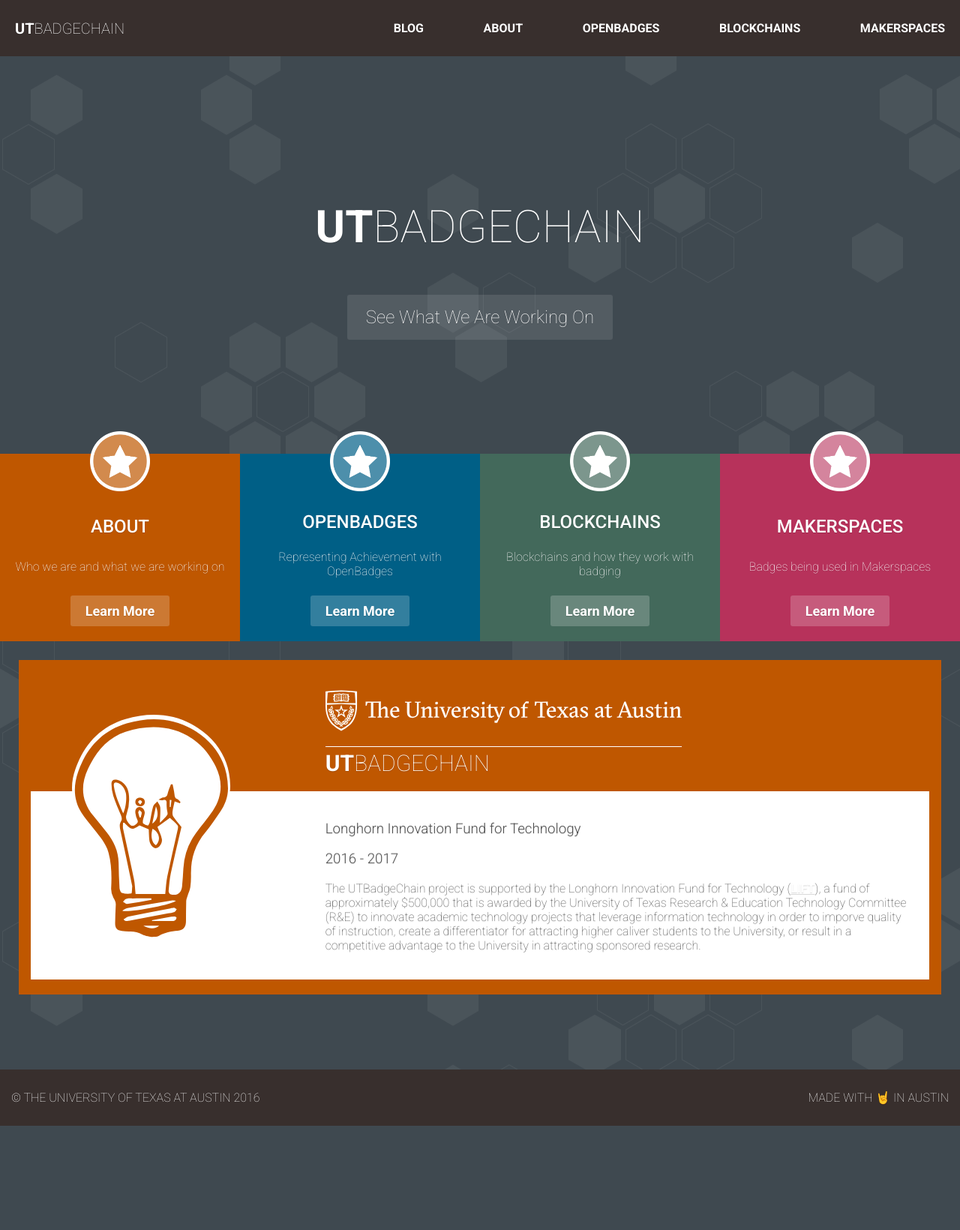
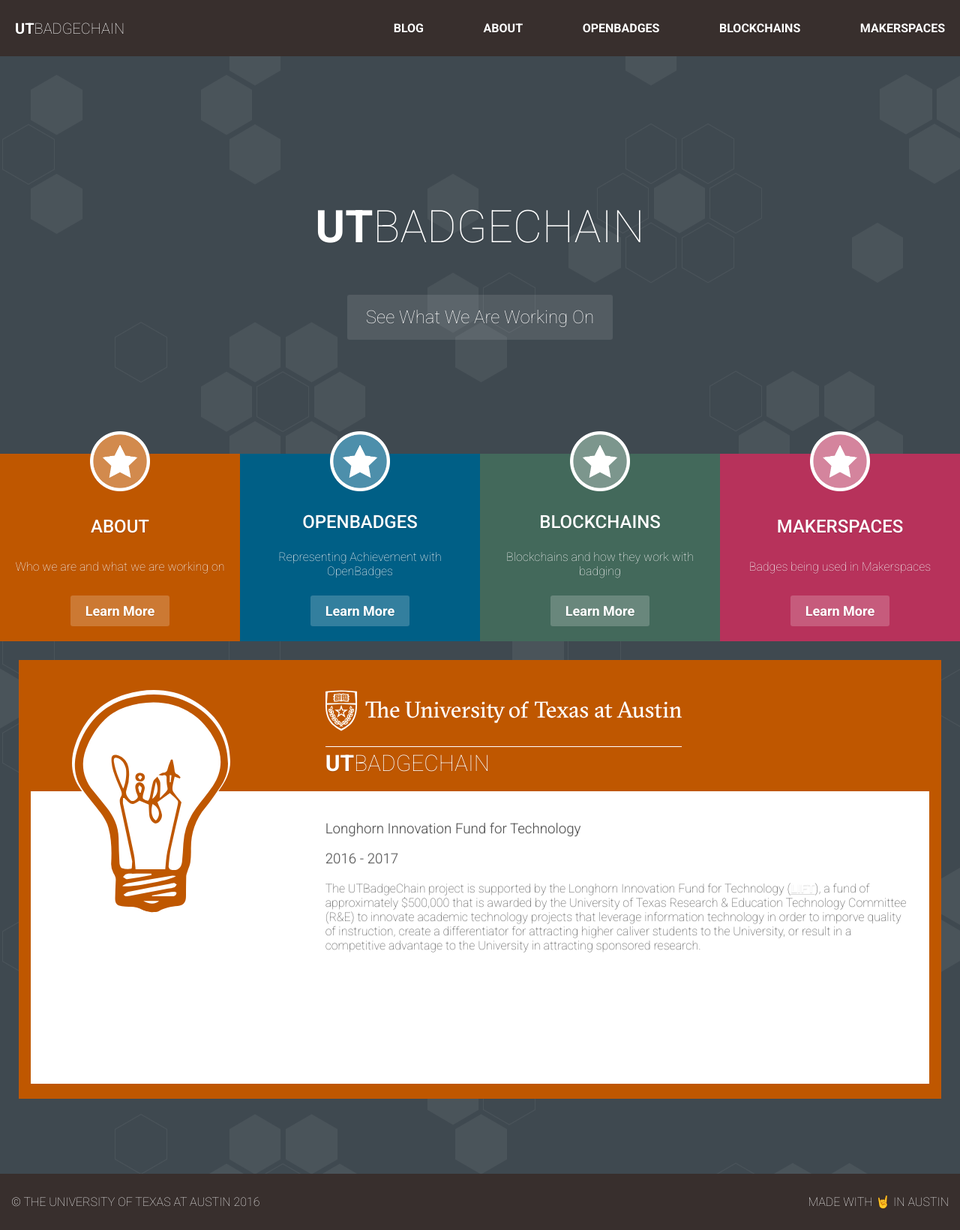
Before and after one commit to Pannda/badgechain, a Jekyll site: the page built from index.html, in a window 1280 px wide. Shown: the whole page at 75% size. Built offline with Jekyll 4.4.1, drawn with Linux system fonts in a browser that asks for light colours; before the commit the page ends 1501 px from its top, so only the background shows below that.

Commit message:
lift logo fix style

```diff
--- a/_includes/home/description.html
+++ b/_includes/home/description.html
@@ -1,8 +1,8 @@
 <div class="lift-logo-container ut-color burnt-orange-100">
 
-  <img class="lift-light-bulb" src="../../images/lift-logo.svg">
+  <div class="lift-logo-header">
 
-  <div class="lift-logo-header">
+    <img class="lift-light-bulb" src="../../images/lift-logo.svg">
 
     <img src="../../images/ut-logo-formal-horizontal-white.svg" class="ut-branding-lockout">
 
--- a/_sass/pages/home/_home.scss
+++ b/_sass/pages/home/_home.scss
@@ -1,6 +1,7 @@
 .ut-badgechain-description-container {
 
   color: white;
+  height: 100%;
   padding: 25px;
   text-shadow: 0 1px 1px rgba(0, 0, 0, 0.15);
 
@@ -13,6 +14,12 @@
   flex-direction: column;
   justify-content: center;
   padding: 20px;
+
+}
+
+.lift-logo-header {
+
+  min-height: 100px;
 
 }
 
@@ -71,6 +78,7 @@
     color: rgba(0, 0, 0, 0.65);
     background-color: white;
     font-weight: 100;
+    height: 350px;
     padding-top: 20px;
     padding-right: 20px;
     padding-bottom: 20px;
@@ -92,8 +100,9 @@
   .lift-light-bulb {
 
 
-    display: inline-flex;
+
     width: 30%;
+    display: none;
 
   }
 
@@ -139,6 +148,7 @@
 
     color: rgba(0, 0, 0, 0.65);
     background-color: white;
+    height: 400px;
     font-weight: 100;
     padding-top: 20px;
     padding-right: 20px;
@@ -159,7 +169,7 @@
 
   .lift-light-bulb {
 
-    display: inline-flex;
+    display: none;
     width: 20%;
 
   }
@@ -210,6 +220,7 @@
     padding-right: 20px;
     padding-left: 20px;
     padding-bottom: 20px;
+    height: 500px;
 
     h3 {
 
```
